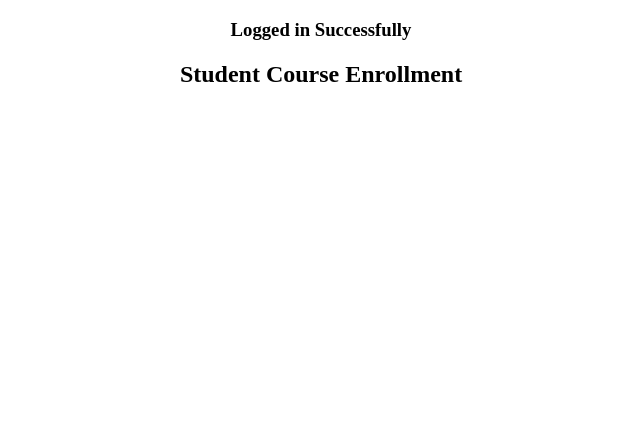
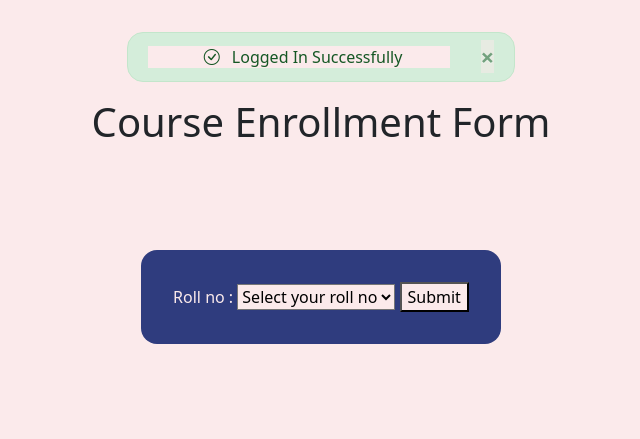
Before and after one commit to sk-py/Php, a PHP site: page /home.php in a window 1280 px wide. Shown: the top 439 px of the page, without its empty margins (319-959 px from the left). Run offline with PHP 8.4, Linux system fonts and the light colour scheme; the visitor is signed in with stand-in values (Sample User, id 1); data that the repository does not hold is empty; some libraries are stand-ins or nearby versions.

Commit message:
solved-home-page

```diff
--- a/conn.php
+++ b/conn.php
@@ -1,7 +1,6 @@
 <?Php
-$conn = mysqli_connect("localhost","root","","student");
-if(!$conn)
-{
+$conn = mysqli_connect("localhost", "root", "", "student");
+if (!$conn) {
     echo "Not Connected With Database";
 }
 ?>
--- a/home.php
+++ b/home.php
@@ -1,6 +1,7 @@
 <?php
-session_start()
-    ?>
+session_start();
+include 'conn.php';
+?>
 <!DOCTYPE html>
 <html lang="en">
 
@@ -9,21 +10,97 @@ session_start()
     <meta http-equiv="X-UA-Compatible" content="IE=edge">
     <meta name="viewport" content="width=device-width, initial-scale=1.0">
     <title>Document</title>
+    <link rel="stylesheet" href="https://cdn.jsdelivr.net/npm/bootstrap-icons@1.10.2/font/bootstrap-icons.css">
+    <link rel="stylesheet" href="https://cdn.jsdelivr.net/npm/bootstrap@4.0.0/dist/css/bootstrap.min.css"
+        integrity="sha384-Gn5384xqQ1aoWXA+058RXPxPg6fy4IWvTNh0E263XmFcJlSAwiGgFAW/dAiS6JXm" crossorigin="anonymous">
+    <link rel="stylesheet" href="https://cdnjs.cloudflare.com/ajax/libs/font-awesome/6.4.2/css/all.min.css"
+        integrity="sha512-z3gLpd7yknf1YoNbCzqRKc4qyor8gaKU1qmn+CShxbuBusANI9QpRohGBreCFkKxLhei6S9CQXFEbbKuqLg0DA=="
+        crossorigin="anonymous" referrerpolicy="no-referrer" />
+    <script src="https://code.jquery.com/jquery-3.2.1.slim.min.js"
+        integrity="sha384-KJ3o2DKtIkvYIK3UENzmM7KCkRr/rE9/Qpg6aAZGJwFDMVNA/GpGFF93hXpG5KkN"
+        crossorigin="anonymous"></script>
+    <script src="https://cdn.jsdelivr.net/npm/popper.js@1.12.9/dist/umd/popper.min.js"
+        integrity="sha384-ApNbgh9B+Y1QKtv3Rn7W3mgPxhU9K/ScQsAP7hUibX39j7fakFPskvXusvfa0b4Q"
+        crossorigin="anonymous"></script>
+    <script src="https://cdn.jsdelivr.net/npm/bootstrap@4.0.0/dist/js/bootstrap.min.js"
+        integrity="sha384-JZR6Spejh4U02d8jOt6vLEHfe/JQGiRRSQQxSfFWpi1MquVdAyjUar5+76PVCmYl"
+        crossorigin="anonymous"></script>
+    <style>
+        * {
+            font-family: system-ui, -apple-system, BlinkMacSystemFont, 'Segoe UI', Roboto, Oxygen, Ubuntu, Cantarell, 'Open Sans', 'Helvetica Neue', sans-serif;
+            background-color: #FBEAEB;
+        }
+
+        #main {
+            display: flex;
+            justify-content: center;
+            align-items: center;
+            flex-direction: column;
+        }
+
+        #alert_div {
+            margin-top: 2rem;
+            border-radius: 1rem;
+        }
+
+        form {
+            border-radius: 1rem;
+            margin: 6rem;
+            background-color: #2F3C7E;
+            padding: 2rem;
+            color: #FBEAEB;
+        }
+    </style>
 </head>
 
 <body>
-    <nav>
-        <center>
-            <h3>
+
+    <div id="main">
+
+        <?php
+        if (isset($_SESSION['logged_in'])) {
+            ?>
+            <div class="alert alert-success alert-dismissible fade show" id="alert_div" role="alert">
+                <span class="px-5">
+                    <strong><i class="bi bi-check-circle px-2"></i></strong> Logged In Successfully</span>
+                <button type="button" class="close" data-dismiss="alert" aria-label="Close">
+                    <span aria-hidden="true">&times;</span>
+                </button>
+            </div>
+
+            <?Php
+        }
+        unset($_SESSION['logged_in']); ?>
+
+        <h1> Course Enrollment Form</h1>
+        <form action="" method="Post">
+            Roll no : <select name="roll" id="roll_select">
+                <option value="Roll" disabled selected>Select your roll no</option>
                 <?php
-                if (isset($_SESSION['logged_in'])) {
-                    echo "Logged in Successfully";
-                }
-                unset($_SESSION['logged_in']); ?>
-            </h3>
-            <h1> Student Course Enrollment</h1>
-        </center>
-    </nav>
+                $query = "SELECT roll FROM student_data";
+                $rquery = mysqli_query($conn, $query);
+                if (mysqli_num_rows($rquery) > 0) {
+                    foreach ($rquery as $result) {
+                        ?>
+                        <option value='<?Php echo $result['roll'] ?>' name="roll">
+                            <?Php echo $result['roll'] ?>
+                        </option>
+                        <?php
+                    }
+                } ?>
+            </select>
+            <input type="submit" name="get_data">
+            <?php
+            if (isset($_POST['get_data'])) {
+                $query = "SELECT * FROM student_data where `roll`=$_POST[roll]";
+                $rquery = mysqli_query($conn, $query);
+                print_r($rquery);
+            }
+            ?>
+        </form>
+
+    </div>
+
 </body>
 
 </html>
--- a/log.php
+++ b/log.php
@@ -8,7 +8,7 @@ if (isset($_POST['reg_btn'])) {
     $email = $_POST['semail'];
     $password = $_POST['password'];
 
-    $chq_query = "SELECT * FROM `student_data` WHERE email='$email' OR roll='$roll'";
+    $chq_query = "SELECT email,roll FROM `student_data` WHERE email='$email' OR roll='$roll'";
     $rquery = mysqli_query($conn, $chq_query);
 
     if (mysqli_num_rows($rquery) > 0) {
@@ -19,7 +19,7 @@ if (isset($_POST['reg_btn'])) {
         $rquery = mysqli_query($conn, $query);
 
         if ($rquery) {
-            header("Location:../student/login.php");
+            header("Location:../Php/login.php");
         } else {
             echo "Unknow Error Occurred While Uploading Data Into Database";
         }
@@ -38,7 +38,7 @@ if (isset($_POST['log_btn'])) {
 
     if ($response == true) {
         $_SESSION['logged_in'] = "Logged In Succesfully";
-        header("Location:../student/home.php");
+        header("Location:../Php/home.php");
     } else {
         echo "Wrong Password";
     }
```
